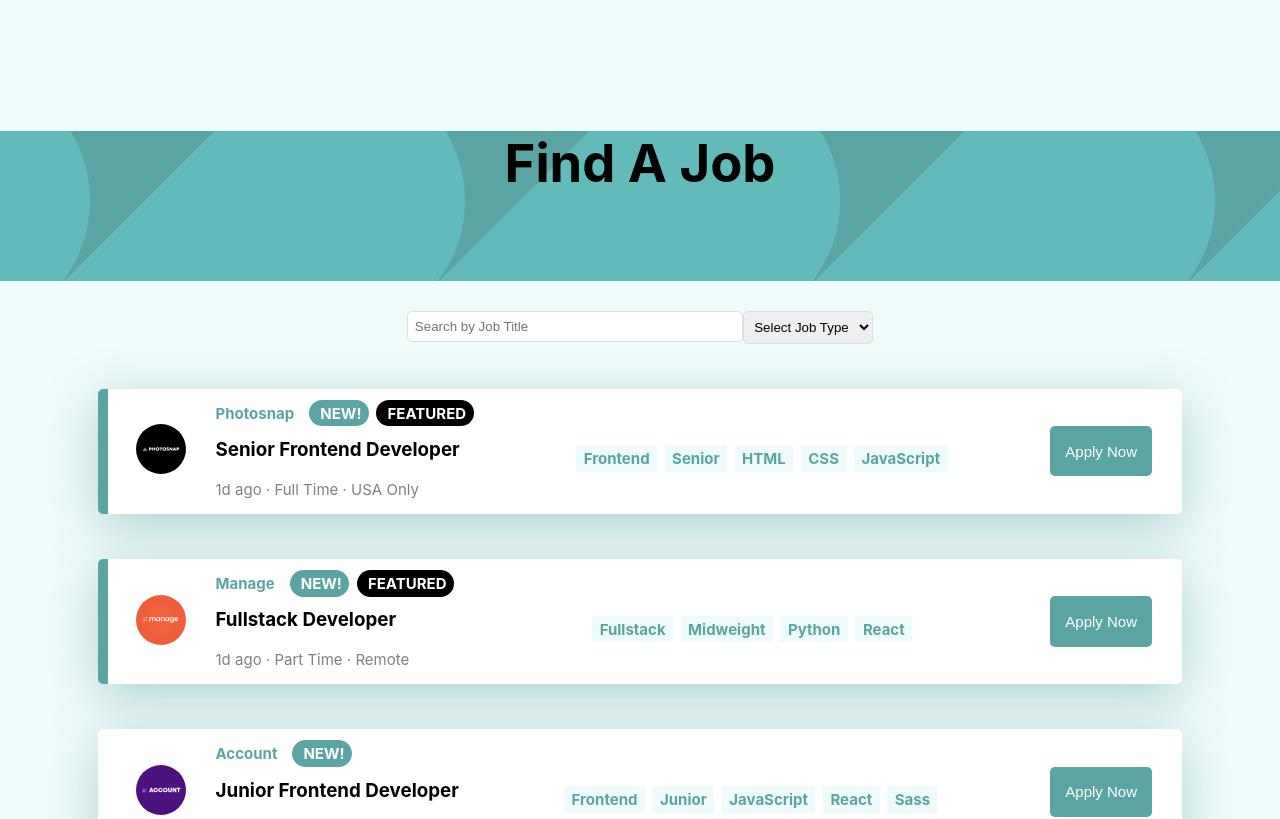
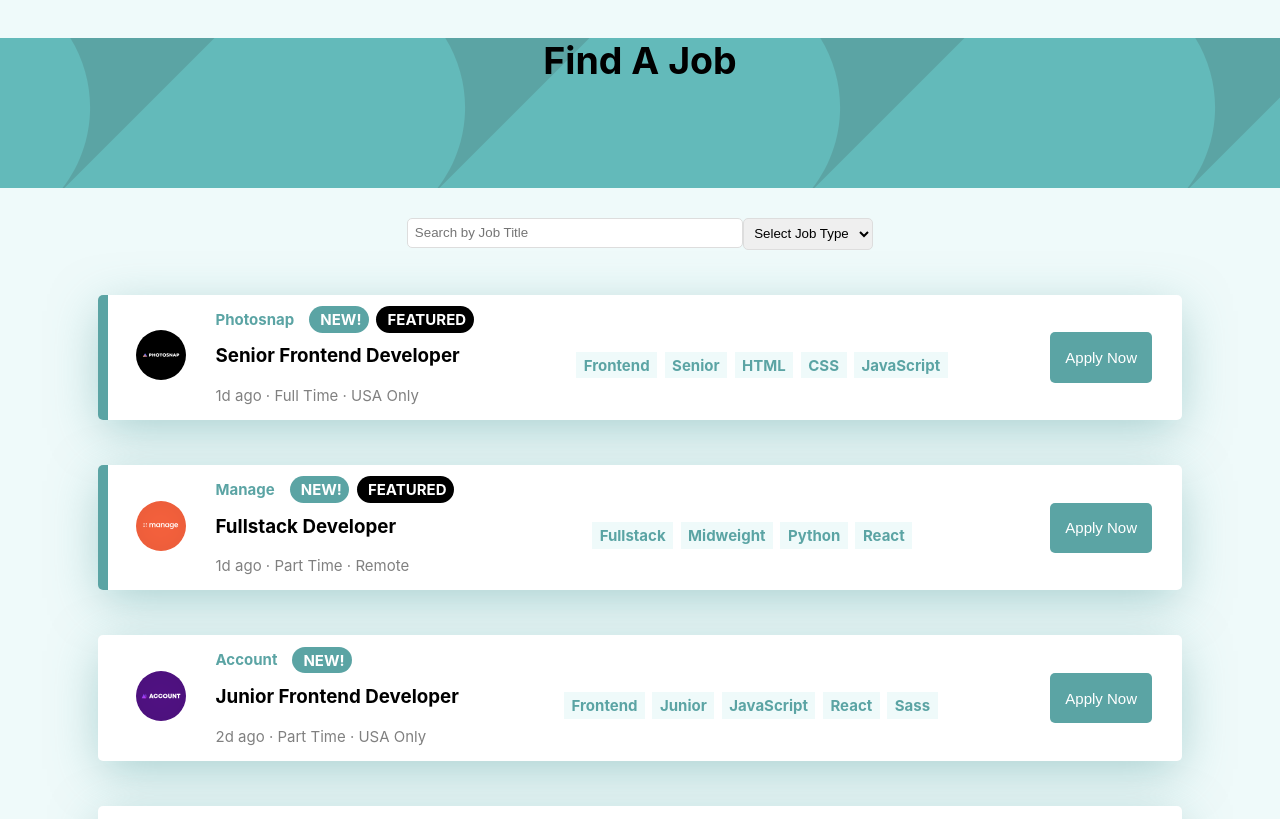
Before and after one commit to neeraj1912/FindJob, a React (Create React App) app: page / in a window 1280 px wide. Shown: the top 819 px of the page. Built offline with nearby package versions, Linux system fonts and the light colour scheme.

Commit message:
Update index.css

```diff
--- a/src/index.css
+++ b/src/index.css
@@ -1,10 +1,10 @@
 /* Center and Style the Header */
 header {
     text-align: center;
-    font-size: 3.5em; /* Adjust size as needed */
+    font-size: 2.5em; /* Adjust size as needed */
     font-weight: bold;
-    margin-top: 2.5em;
-    color: #000000;
+    margin-top: 1em;
+    color: #000000; /* Hexadecimal code for black */
 }
 
 
```
